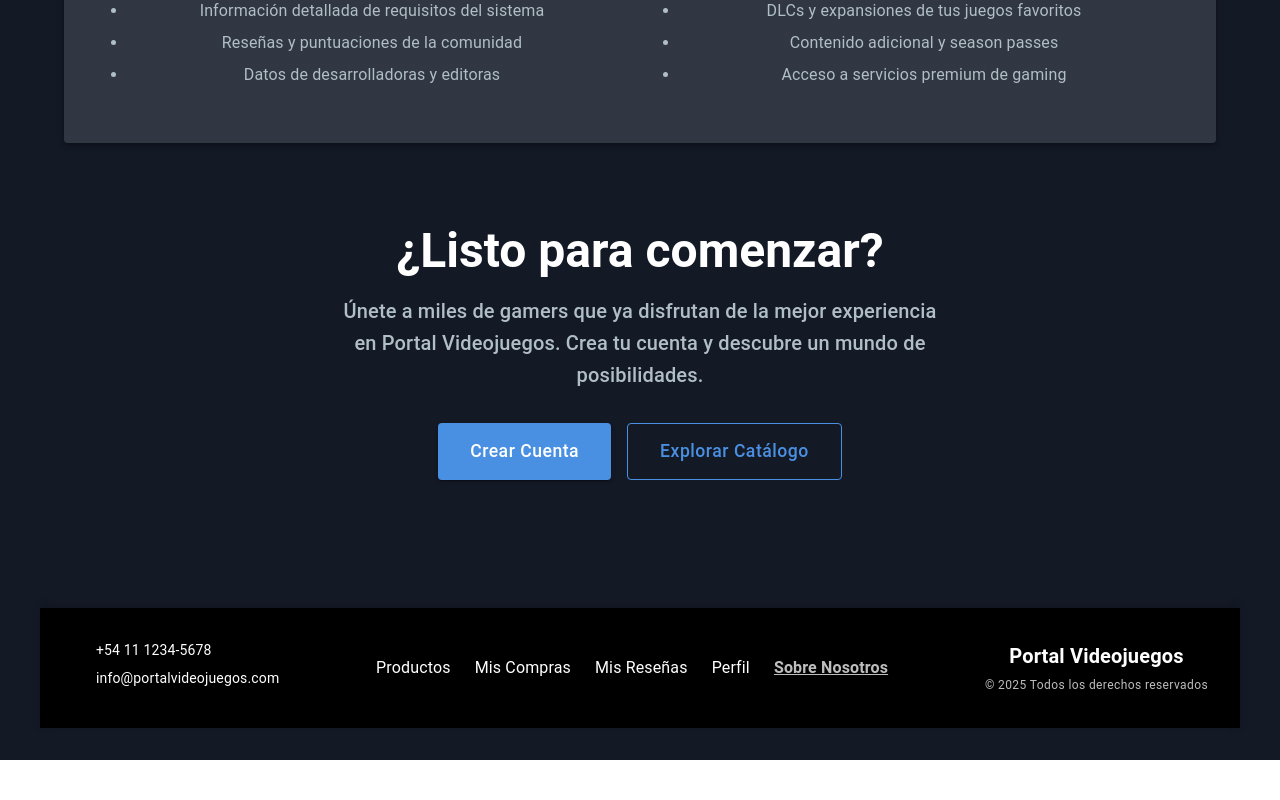
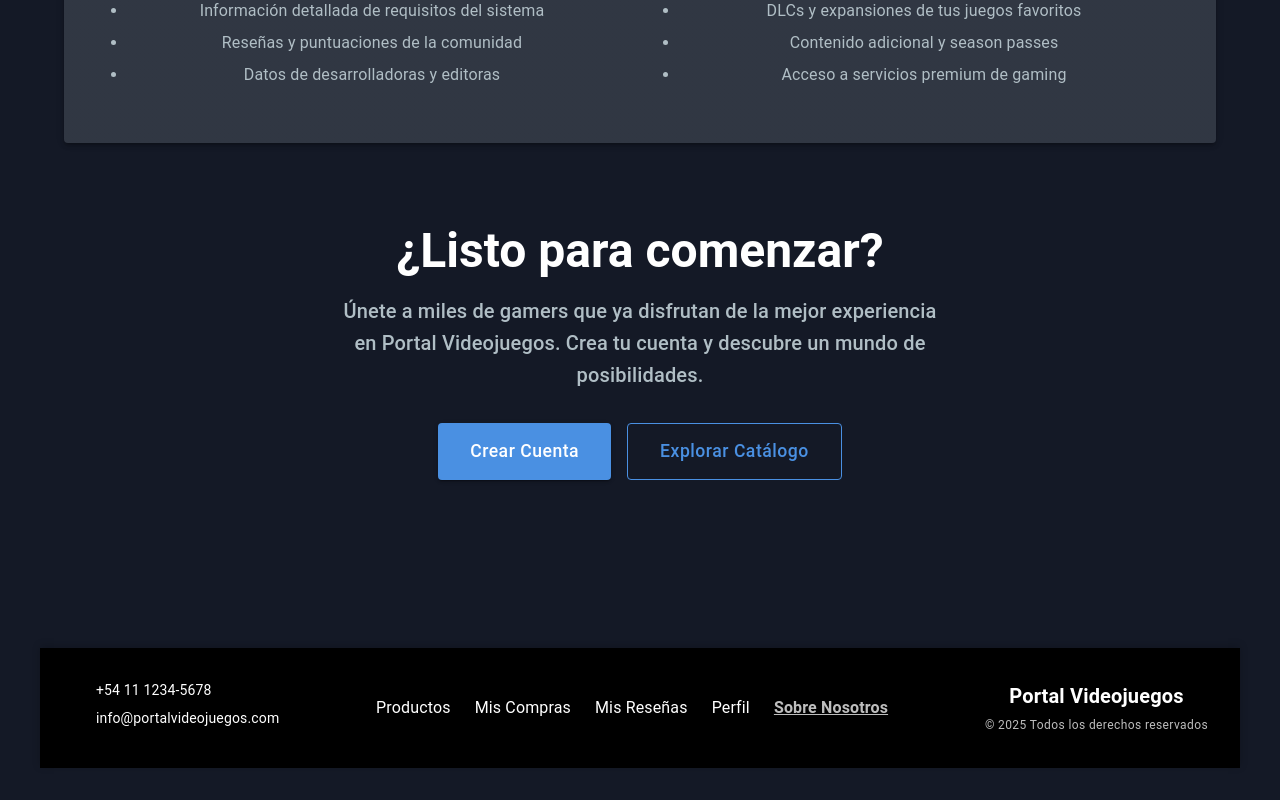
Before and after one commit to pepicont/desarrollo-FE-tp, a React (Vite) app in the folder my-app/: page /about-us in a window 1280 px wide. Shown: the part 1595-2395 px from the top of the page. Before the commit the page ends 2355 px from the top, so only its background shows below. Built offline with nearby package versions, Linux system fonts and the light colour scheme; no server answers; some icons are missing.

Commit message:
Fixeado el footer para que se vea bien en perfil y quede mas margen en todas las paginas

```diff
--- a/my-app/src/components/footer/footer.tsx
+++ b/my-app/src/components/footer/footer.tsx
@@ -25,6 +25,8 @@ export default function Footer() {
   };
 
   return (
+    <>
+      <Box component="div" sx={{ height: 40, pointerEvents: 'none' }} aria-hidden />
       <Box
         component="footer"
         sx={{
@@ -97,5 +99,6 @@ export default function Footer() {
           </Box>
         </Box>
       </Box>
+    </>
   );
 }
```
Lines whose indentation alone changed are shown as unchanged.
